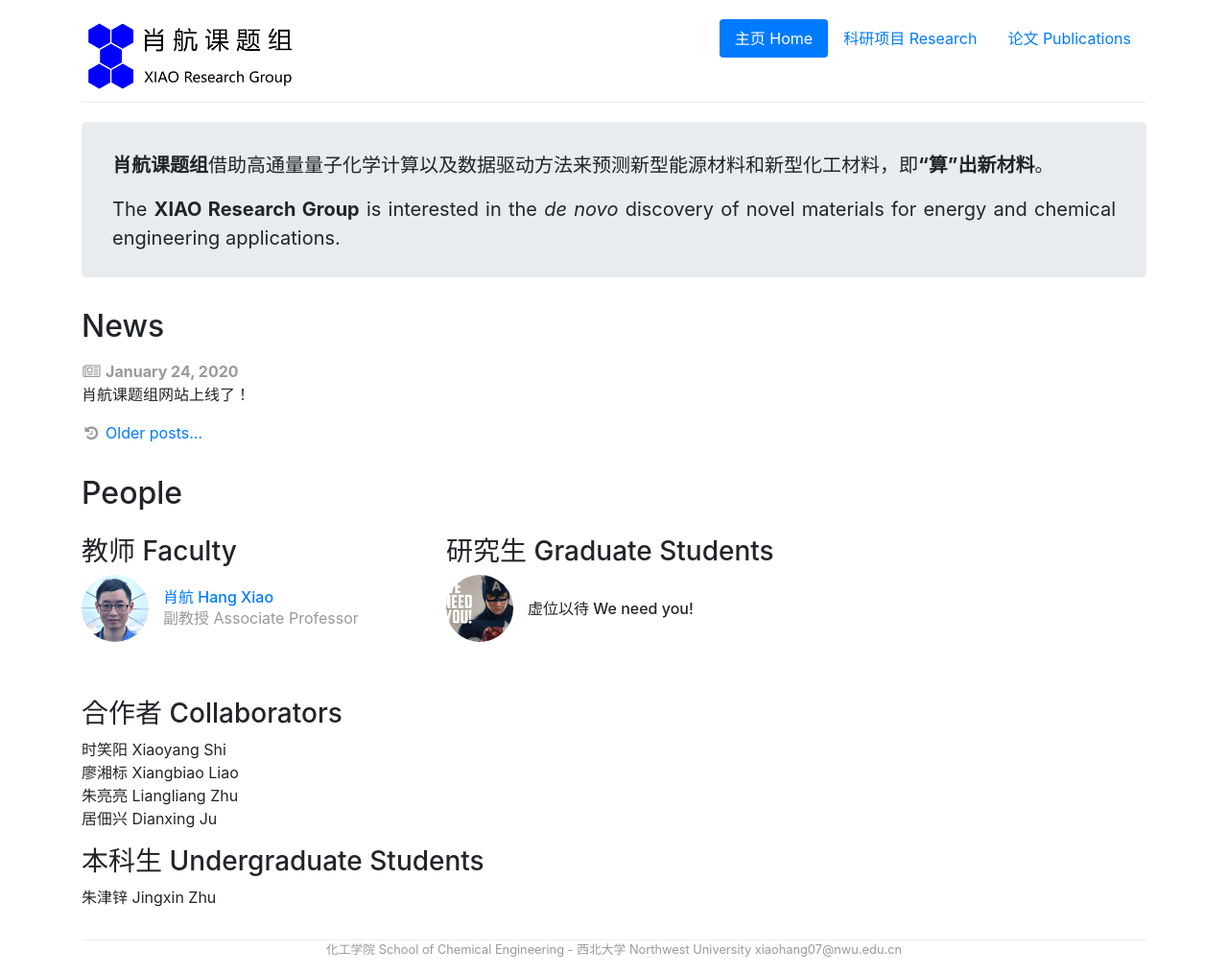
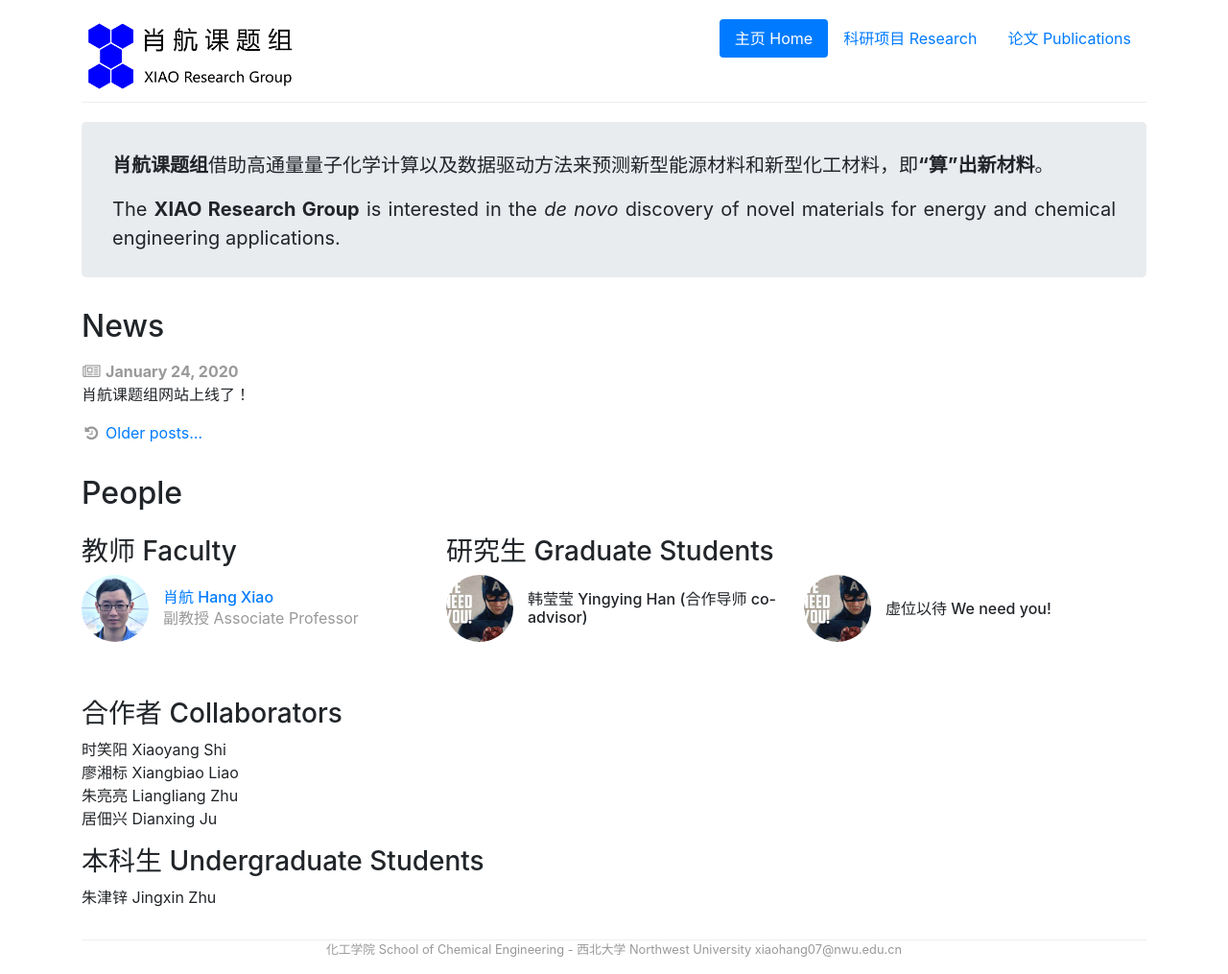
Before and after one commit to zzziyang1204/zzziyang1204.github.io, a Jekyll site: the page built from index.html, in a window 1280 px wide. Shown: the whole page at 96% size. Built offline with Jekyll 4.4.1, drawn with Linux system fonts in a browser that asks for light colours.

Commit message:
Update people.yml

```diff
--- a/_data/people.yml
+++ b/_data/people.yml
@@ -22,6 +22,12 @@ wolverine:
     role: postdoc
 
 
+
+
+han:
+    display_name: "韩莹莹 Yingying Han (合作导师 co-advisor)"
+    role: grad
+    image: /img/people/need.png
 
 storm:
     display_name: "虚位以待  We need you!"
```
